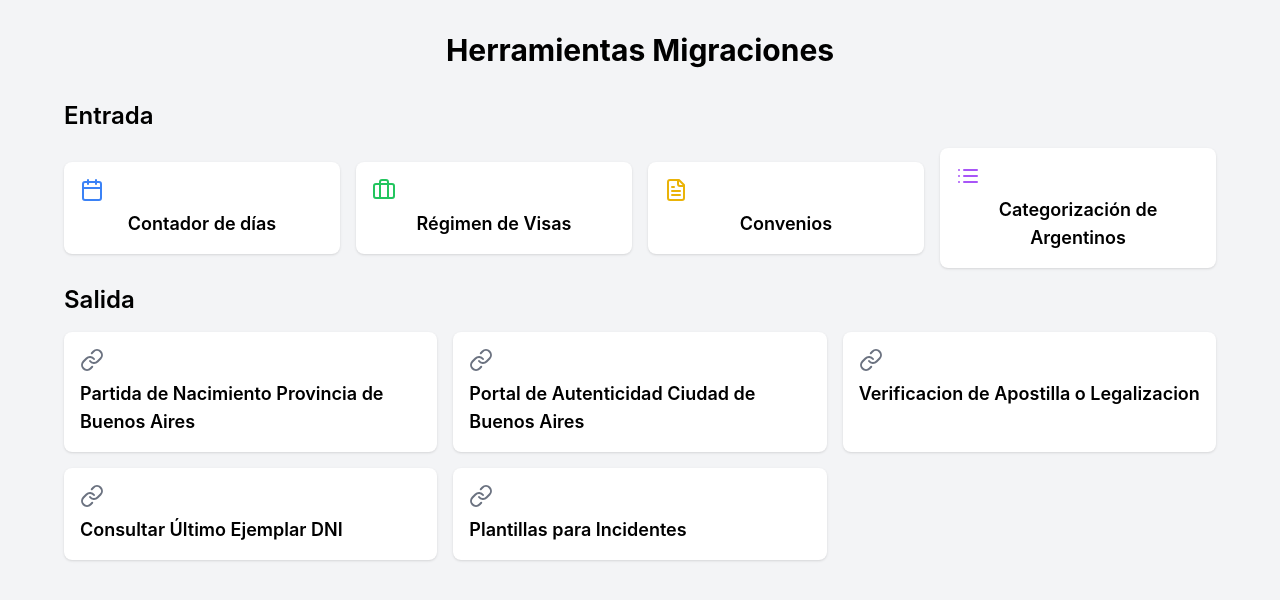
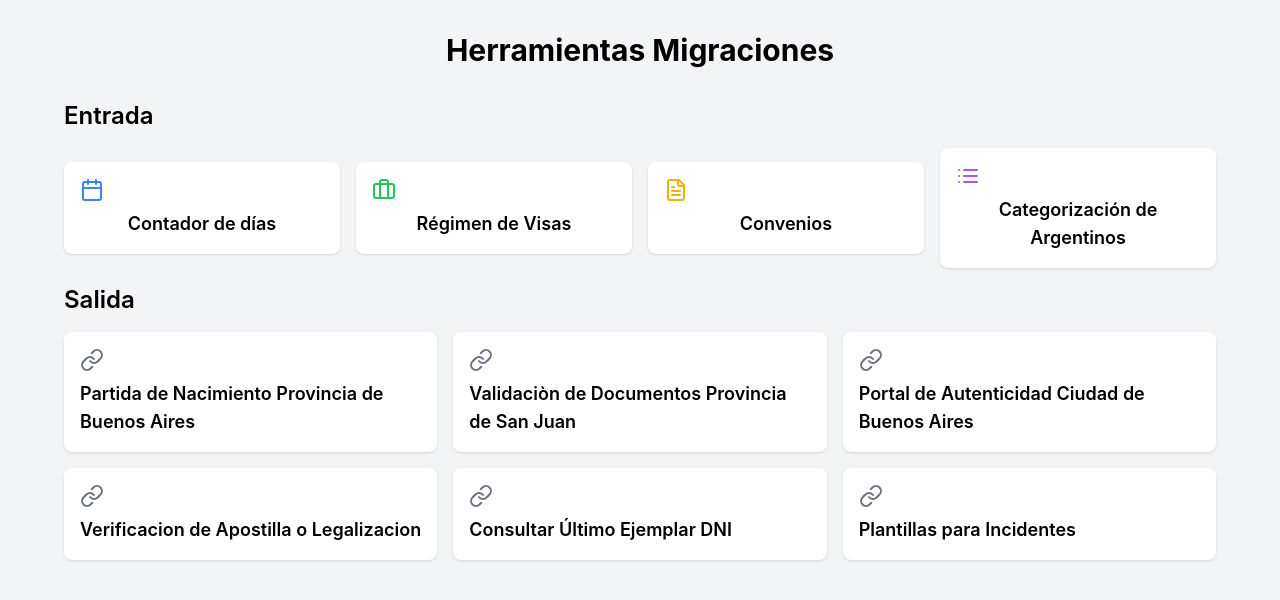
Before and after one commit to axelemanuel23/herramientas-migra, a React (Create React App) app: page / in a window 1280 px wide. Shown: the top 600 px of the page. Built offline with nearby package versions, Linux system fonts and the light colour scheme.

Commit message:
Tarjeta de validacion de documentos prov san juan agregada

```diff
--- a/src/App.js
+++ b/src/App.js
@@ -768,6 +768,7 @@ const App = () => {
           <h2 className="text-2xl font-semibold mb-4">Salida</h2>
           <div className="grid grid-cols-1 md:grid-cols-2 lg:grid-cols-3 gap-4">
             <OutputCard title="Partida de Nacimiento Provincia de Buenos Aires" url="https://www.gdeba.gba.gob.ar/consultagedo/" />
+            <OutputCard title="Validaciòn de Documentos Provincia de San Juan" url="https://validacion.sanjuan.gob.ar/" />
             <OutputCard title="Portal de Autenticidad Ciudad de Buenos Aires" url="https://buenosaires.gob.ar/inicio/portal-autenticidad" />
             <OutputCard title="Verificacion de Apostilla o Legalizacion" url="https://www.argentina.gob.ar/relacionesexterioresyculto/legalizacion-internacional" />
             <OutputCard title="Consultar Último Ejemplar DNI" url="https://tramites.renaper.gob.ar/mi_ejemplar/" />
```
